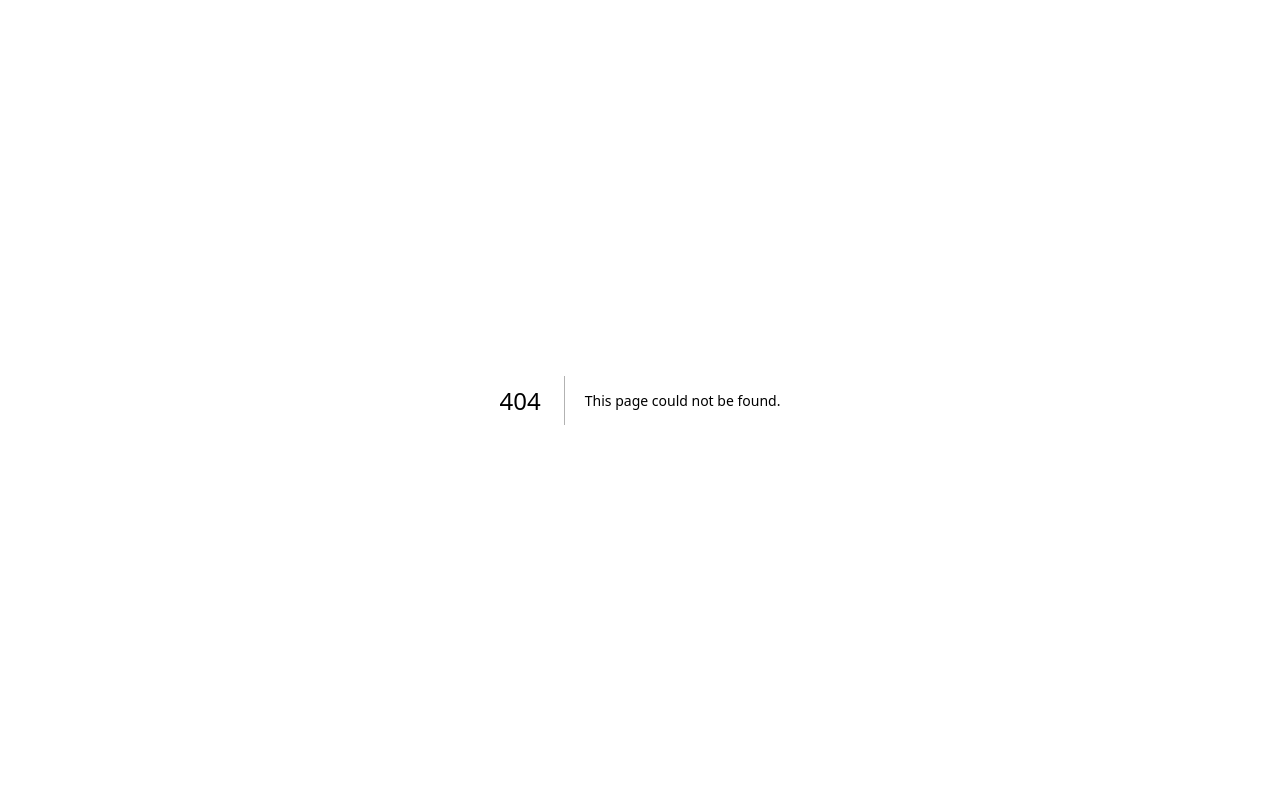
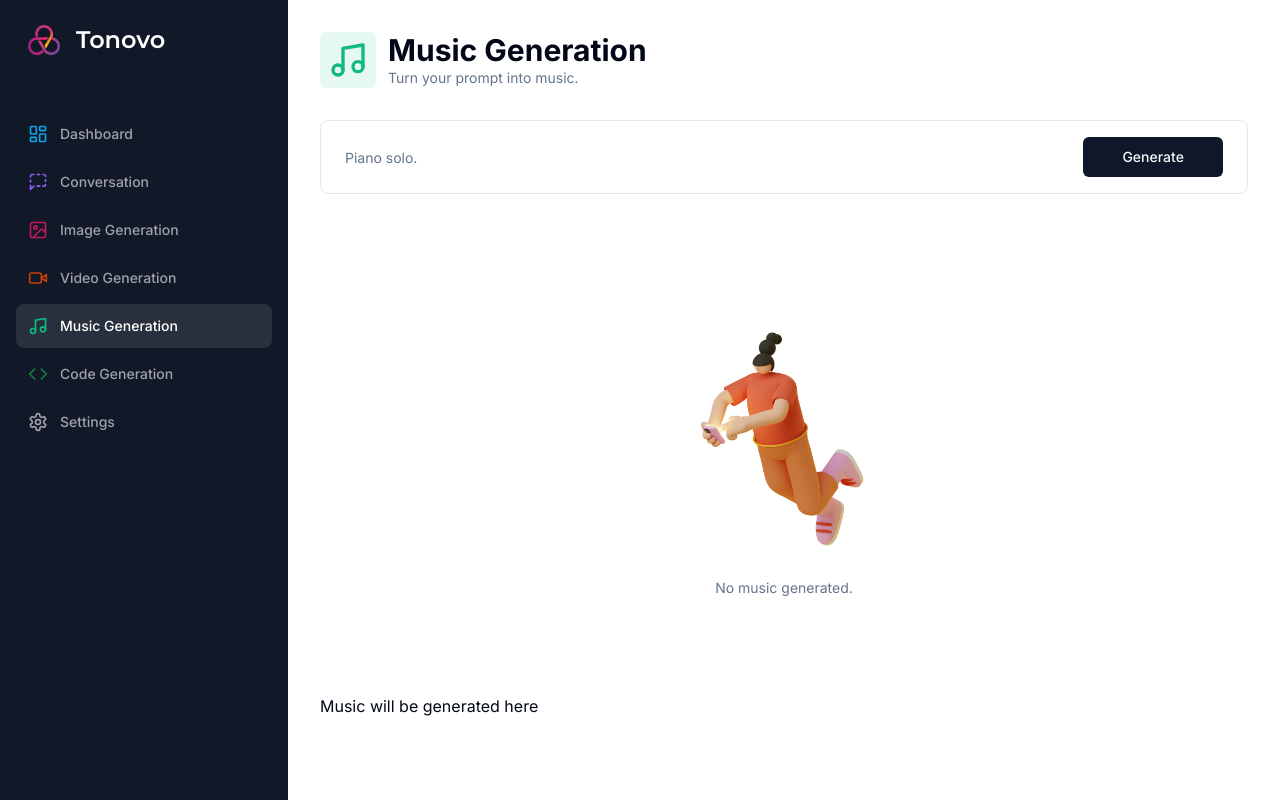
Before and after one commit to Dominier/Tonovo, a Next.js app: page /music in a window 1280 px wide. Before the commit this address had no page. Built offline with nearby package versions, Linux system fonts and the light colour scheme.

Commit message:
Implemented Replicate API

```diff
--- /dev/null
+++ b/app/(dashboard)/(routes)/music/constants.ts
@@ -0,0 +1,7 @@
+import * as z from "zod";
+
+export const formSchema = z.object({
+  prompt: z.string().min(1, {
+    message: "Music prompt is required."
+  }),
+});
--- /dev/null
+++ b/app/(dashboard)/(routes)/music/page.tsx
@@ -0,0 +1,112 @@
+"use client"
+
+import axios from "axios";
+import * as z from "zod";
+import { Music } from "lucide-react";
+import { useForm } from "react-hook-form";
+import { zodResolver } from "@hookform/resolvers/zod"; // package from npm
+import { useRouter } from "next/navigation";
+import { ChatCompletionRequestMessage } from "openai";
+import { useState } from "react";
+
+import { Heading } from "@/components/Heading";
+import { Form, FormControl, FormField, FormItem } from "@/components/ui/form";
+import { Input } from "@/components/ui/input";
+import { Button } from "@/components/ui/button";
+import { Empty } from "@/components/empty";
+import { Loader } from "@/components/loader";
+
+import { formSchema } from "./constants";
+
+const MusicPage = () => {
+    const router = useRouter();
+    const [music, setMusic] = useState<string>(); // Connects Messages to OpenAI
+
+    const form = useForm<z.infer<typeof formSchema>>({
+        resolver: zodResolver(formSchema),
+        defaultValues: {
+            prompt: ""
+        }
+    });
+
+    const isLoading = form.formState.isSubmitting;
+
+    const onSubmit = async (values: z.infer<typeof formSchema>) => {
+        try {
+            setMusic(undefined); // it is undefined everytime we click submit
+
+            // calls to OpenAI
+            const response = await axios.post("/api/music", values)
+
+            setMusic(response.data.audio);
+            form.reset();
+        } catch (error: any) {
+            // TODO: Open Pro Modal
+            console.log(error);
+        } finally {
+            router.refresh();
+        }
+    }
+
+    return (
+        <div>
+            <Heading
+                title="Music Generation"
+                description="Turn your prompt into music."
+                icon={Music}
+                iconColor="text-emerald-500"
+                bgColor="bg-emerald-500/10"
+            />
+            <div className="px-4 lg:px-8">
+                <div>
+                    <Form {...form}>
+                        <form
+                            onSubmit={form.handleSubmit(onSubmit)}
+                            className="rounded-lg border w-full p-4 px-3 md:px-6
+                            focus-within:shadow-sm grid grid-cols-12 gap-2"
+                        >
+                            <FormField
+                                name="prompt"
+                                render={({ field }) => (
+                                    <FormItem className="col-span-12 lg:col-span-10">
+                                        <FormControl className="m-0 p-0">
+                                            <Input
+                                                className="border-0 outline-none focus-visible:ring-0
+                                                focus-visible:ring-transparent"
+                                                disabled={isLoading} // disabled when form is loading
+                                                placeholder="Piano solo."
+                                                {...field} // contains onChange, onBlur, value, etc. (could be risky)
+                                            />
+                                        </FormControl>
+                                    </FormItem>
+                                )}
+                            />
+                            <Button
+                                className="col-span-12 lg:col-span-2 w-full"
+                                disabled={isLoading}
+                            >
+                                Generate
+                            </Button>
+                        </form>
+                    </Form>
+                </div>
+                <div className="space-y-4 mt-4">
+                    {isLoading && (
+                        <div className="p-8 rounded-lg w-full flex items-center justify-center bg-muted">
+                            <Loader />
+                        </div>
+                    )}
+                    {!music && !isLoading && (
+                        <Empty label="No music generated." />
+                    )}
+                    {/* Displays messages */}
+                    <div>
+                        Music will be generated here
+                    </div>
+                </div>
+            </div>
+        </div>
+     );
+}
+
+export default MusicPage;
--- /dev/null
+++ b/app/api/music/route.ts
@@ -0,0 +1,41 @@
+// Connection to OpenAI API for Conversation
+
+import { auth } from "@clerk/nextjs";
+import { NextResponse } from "next/server";
+import Replicate from "replicate";
+
+const replicate = new Replicate({
+    auth: process.env.REPLICATE_API_TOKEN || ""
+});
+
+export async function POST(
+    req: Request
+) {
+    try {
+        const { userId } = auth();
+        const body = await req.json();
+        const { prompt } = body;
+
+        if (!userId) {
+            return new NextResponse("Unauthorized", { status: 401 });
+        }
+
+        if (!prompt) {
+            return new NextResponse("Prompt is required", { status: 400 });
+        }
+
+        const response = await replicate.run(
+            "riffusion/riffusion:8cf61ea6c56afd61d8f5b9ffd14d7c216c0a93844ce2d82ac1c9ecc9c7f24e05",
+            {
+              input: {
+                prompt_a: prompt
+              }
+            }
+          );
+
+        return NextResponse.json(response);
+    } catch (error) {
+        console.log("[MUSIC_ERROR]", error)
+        return new NextResponse("Internal Error", { status: 500 });
+    }
+}
--- a/package.json
+++ b/package.json
@@ -33,6 +33,7 @@
     "react-dom": "18.2.0",
     "react-hook-form": "^7.45.2",
     "react-markdown": "^8.0.7",
+    "replicate": "^0.14.1",
     "tailwind-merge": "^1.14.0",
     "tailwindcss": "3.3.3",
     "tailwindcss-animate": "^1.0.6",
```
Also changed, not shown: 1 other file (tests, documents, lock files or other folders).
